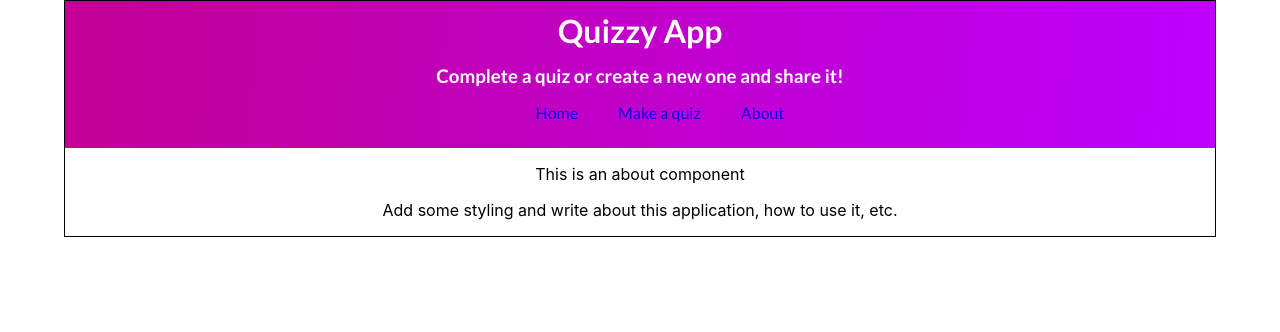
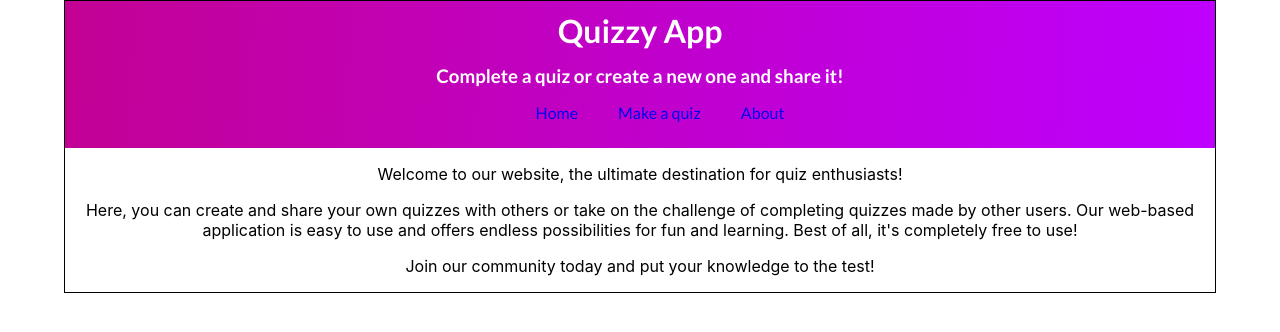
Before and after one commit to HessianPL/quizzy, a React (Create React App) app: page /about in a window 1280 px wide. Shown: the top 332 px of the page. Built offline with nearby package versions, Linux system fonts and the light colour scheme.

Commit message:
Add content to About component

```diff
--- a/src/components/About/About.tsx
+++ b/src/components/About/About.tsx
@@ -1,8 +1,9 @@
 export const About = () => {
     return (
         <>
-            <p>This is an about component</p>
-            <p>Add some styling and write about this application, how to use it, etc.</p>
+            <p>Welcome to our website, the ultimate destination for quiz enthusiasts!</p>
+            <p>Here, you can create and share your own quizzes with others or take on the challenge of completing quizzes made by other users. Our web-based application is easy to use and offers endless possibilities for fun and learning. Best of all, it's completely free to use!</p>
+            <p>Join our community today and put your knowledge to the test!</p>
         </>
     )
 }
```
